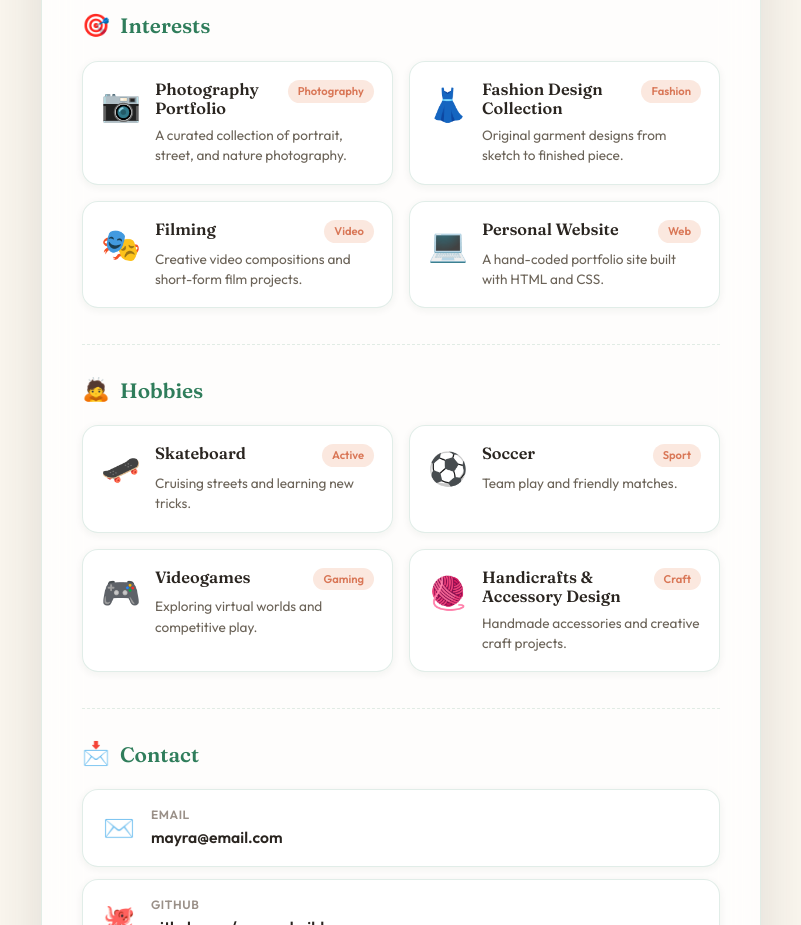
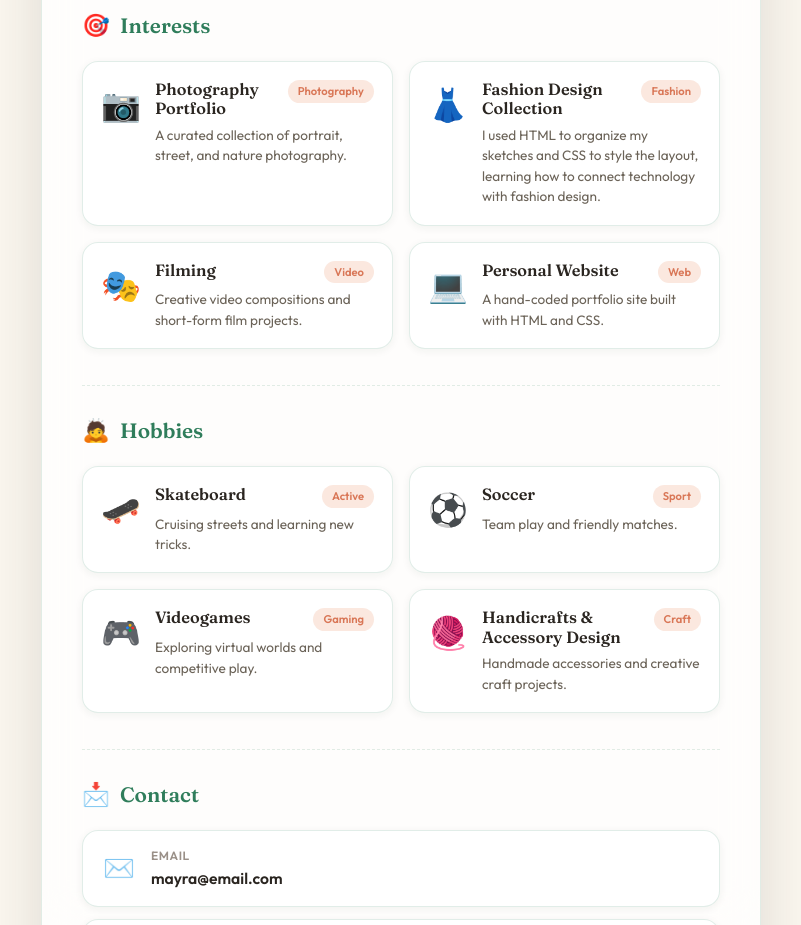
Before and after one commit to noemiperez084-source/Public-Repo, a React (Vite) app: page / in a window 1280 px wide. Shown: the part 1100-2025 px from the top of the page, without its empty margins (239-1040 px from the left). Built offline with nearby package versions, Linux system fonts and the light colour scheme.

Commit message:
Updated data.ts

```diff
--- a/src/data.ts
+++ b/src/data.ts
@@ -44,7 +44,7 @@ export const profile: Profile = {
     {
       emoji: "👗",
       title: "Fashion Design Collection",
-      desc: "Original garment designs from sketch to finished piece.",
+      desc: "I used HTML to organize my sketches and CSS to style the layout, learning how to connect technology with fashion design.",
       tag: "Fashion",
     },
     {
```
